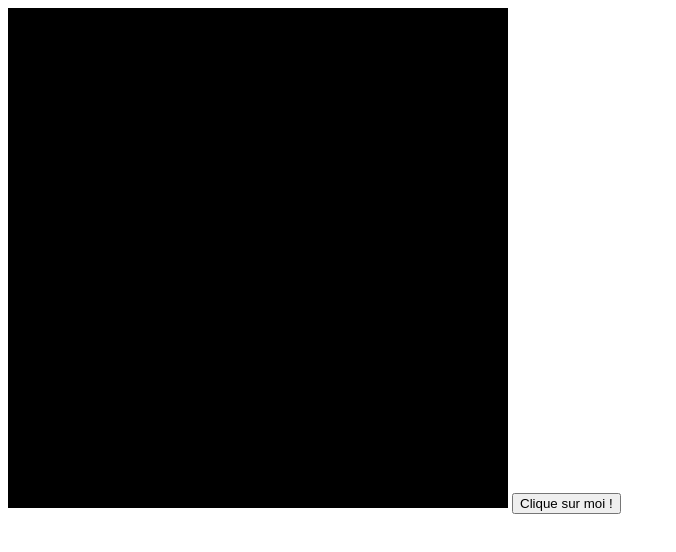
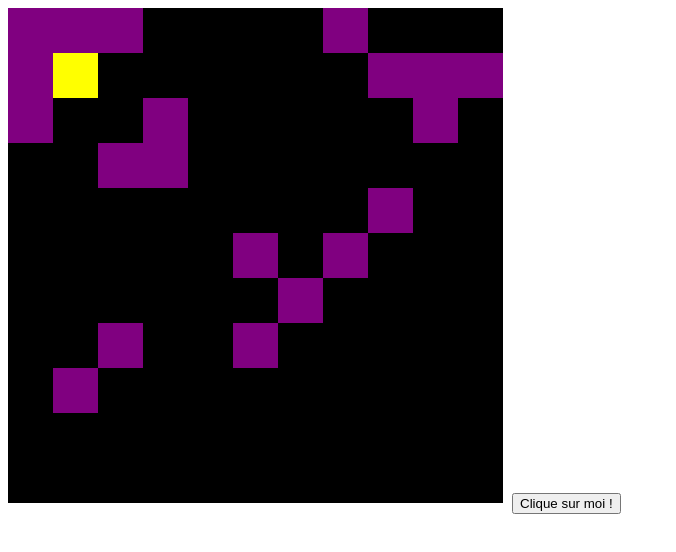
Before and after one commit to Louis-Verbrugge/pacMan-js, a website built with Vite: page index.html in a window 1280 px wide. Shown: the whole page, without its empty margins (0-676 px from the left). Built offline with nearby package versions, Linux system fonts and the light colour scheme.

Commit message:
debut mouvement

```diff
--- a/index.html
+++ b/index.html
@@ -30,8 +30,16 @@
         </div>
     </div>
 
+    <script src="pacMan.js"></script>
+    <script src="page/variable.js"></script>
+
+
+    <script src="src/changeWindows.js"></script>
+    <script src="page/setting/setting.js"></script>
+
+
     <script src="script.js"></script>
-    <script src="src/changeWindows.js"></script>
+
 
 </body>
 </html>
--- /dev/null
+++ b/pacMan.js
@@ -0,0 +1,75 @@
+
+
+class PacMan {
+    constructor(possitionXliste, possitionYliste, vitesseMax) {
+        this.possitionXliste = possitionXliste;
+        this.possitionYliste = possitionYliste;
+
+        this.possitionXpixel = possitionXliste*tailleCaseX;
+        this.possitionYpixel = possitionYliste*tailleCaseY;
+
+        this.vitesseX = 0; // px
+        this.vitesseY = -5;
+        this.direction = "height"
+
+    }
+
+    checkCollision() {
+
+        switch (this.direction) {
+            case "right":
+                if ( plateau[Math.floor((this.possitionYpixel + tailleCaseX/2) / tailleCaseY)][Math.floor((this.possitionXpixel + tailleCaseX) / tailleCaseX)] == 0 ) {
+                    return false;
+                }
+                break;
+
+            case "left":
+                if ( plateau[Math.floor((this.possitionYpixel + tailleCaseX/2) / tailleCaseY)][Math.floor((this.possitionXpixel) / tailleCaseX)] == 0 ) {
+                    return false;
+                }
+                break;
+
+            case "height":
+                if (plateau[Math.floor(this.possitionYpixel / tailleCaseY)][Math.floor((this.possitionXpixel + tailleCaseX/2) / tailleCaseX)] == 0) {
+                    return false;
+                }
+                break;
+
+            case "bottom":
+                if (plateau[Math.floor((this.possitionYpixel + tailleCaseY-1) / tailleCaseY)][Math.floor((this.possitionXpixel + tailleCaseX/2) / tailleCaseX)] == 0) {
+                    return false;
+                }
+                break;
+
+
+        }
+        return true
+    }
+
+    calculBonEmplacement() {
+        if (this.direction == "left" || this.direction == "height") {
+            this.possitionXpixel -= this.vitesseX
+            this.possitionYpixel -= this.vitesseY
+        }
+        this.possitionXpixel = Math.floor(this.possitionXpixel / tailleCaseX) * tailleCaseX
+        this.possitionYpixel = Math.floor(this.possitionYpixel / tailleCaseY) * tailleCaseX
+    }
+
+
+    move() {
+        if (!this.checkCollision()) {
+            this.possitionXpixel += this.vitesseX
+            this.possitionYpixel += this.vitesseY
+            if (this.checkCollision()) {
+                this.calculBonEmplacement();
+            }
+        }
+    }
+
+
+    drawPacMan() {
+        context.fillStyle = "yellow"
+        context.fillRect(this.possitionXpixel, this.possitionYpixel, tailleCaseX, tailleCaseY)
+    }
+
+}
--- /dev/null
+++ b/page/setting/setting.js
@@ -0,0 +1,67 @@
+
+
+
+
+let plateauSetting1 = [
+    [1, 0, 0, 0, 0, 0, 0, 0, 0, 0, 0],
+    [0, 0, 0, 0, 0, 0, 0, 0, 0, 0, 0],
+    [0, 0, 0, 0, 0, 0, 0, 0, 0, 0, 0],
+    [0, 0, 0, 0, 0, 0, 0, 0, 0, 0, 0],
+    [0, 0, 0, 0, 0, 0, 0, 0, 0, 0, 0],
+    [0, 0, 0, 0, 0, 1, 0, 0, 0, 0, 0],
+    [0, 0, 0, 0, 0, 0, 0, 0, 0, 0, 0],
+    [0, 0, 0, 0, 0, 0, 0, 0, 0, 0, 0],
+    [0, 0, 0, 0, 0, 0, 0, 0, 0, 0, 0],
+    [0, 0, 0, 0, 0, 0, 0, 0, 0, 0, 0],
+    [0, 0, 0, 0, 0, 0, 0, 0, 0, 0, 0]
+];
+let plateauSetting2 = [
+    [1, 0, 0, 0, 0, 0, 0, 0, 0, 0, 1],
+    [0, 0, 0, 0, 0, 0, 0, 0, 0, 0, 0],
+    [0, 0, 0, 0, 0, 0, 0, 0, 0, 0, 0],
+    [0, 0, 0, 0, 0, 0, 0, 0, 0, 0, 0],
+    [0, 0, 0, 0, 0, 0, 0, 0, 0, 0, 0],
+    [0, 0, 0, 0, 0, 1, 0, 0, 0, 0, 0],
+    [0, 0, 0, 0, 0, 0, 0, 0, 0, 0, 0],
+    [0, 0, 0, 0, 0, 0, 0, 0, 0, 0, 0],
+    [0, 0, 0, 0, 0, 0, 0, 0, 0, 0, 0],
+    [0, 0, 0, 0, 0, 0, 0, 0, 0, 0, 0],
+    [0, 0, 0, 0, 0, 0, 0, 0, 0, 0, 0]
+];
+let plateauSetting3 = [
+    [1, 0, 0, 0, 0, 0, 0, 0, 0, 0, 1],
+    [0, 0, 0, 0, 0, 0, 0, 0, 0, 0, 0],
+    [0, 0, 0, 0, 0, 0, 0, 0, 0, 0, 0],
+    [0, 0, 0, 0, 0, 0, 0, 0, 0, 0, 0],
+    [0, 0, 0, 0, 0, 0, 0, 0, 0, 0, 0],
+    [0, 0, 0, 0, 0, 1, 0, 0, 0, 0, 0],
+    [0, 0, 0, 0, 0, 0, 0, 0, 0, 0, 0],
+    [0, 0, 0, 0, 0, 0, 0, 0, 0, 0, 0],
+    [0, 0, 0, 0, 0, 0, 0, 0, 0, 0, 0],
+    [0, 0, 0, 0, 0, 0, 0, 0, 0, 0, 0],
+    [1, 0, 0, 0, 0, 0, 0, 0, 0, 0, 0]
+];
+let plateauSetting4 = [
+    [1, 0, 0, 0, 0, 0, 0, 0, 0, 0, 1],
+    [0, 0, 0, 0, 0, 0, 0, 0, 0, 0, 0],
+    [0, 0, 0, 0, 0, 0, 0, 0, 0, 0, 0],
+    [0, 0, 0, 0, 0, 0, 0, 0, 0, 0, 0],
+    [0, 0, 0, 0, 0, 0, 0, 0, 0, 0, 0],
+    [0, 0, 0, 0, 0, 1, 0, 0, 0, 0, 0],
+    [0, 0, 0, 0, 0, 0, 0, 0, 0, 0, 0],
+    [0, 0, 0, 0, 0, 0, 0, 0, 0, 0, 0],
+    [0, 0, 0, 0, 0, 0, 0, 0, 0, 0, 0],
+    [0, 0, 0, 0, 0, 0, 0, 0, 0, 0, 0],
+    [1, 0, 0, 0, 0, 0, 0, 0, 0, 0, 1]
+];
+
+let mapSetting = [plateauSetting1, plateauSetting2, plateauSetting3, plateauSetting4]
+
+
+let mapSettingSelect = document.querySelectorAll(".changementMap img")
+
+for (let i = 0; i < mapSettingSelect.length; i++) {
+    mapSettingSelect[i].addEventListener("click", function() {
+        plateau = mapSetting[i]
+    })
+};
--- /dev/null
+++ b/page/variable.js
@@ -0,0 +1,25 @@
+
+
+let plateau = [
+    [1, 1, 1, 0, 0, 0, 0, 1, 0, 0, 0],
+    [1, 0, 0, 0, 0, 0, 0, 0, 1, 1, 1],
+    [1, 0, 0, 1, 0, 0, 0, 0, 0, 1, 0],
+    [0, 0, 1, 1, 0, 0, 0, 0, 0, 0, 0],
+    [0, 0, 0, 0, 0, 0, 0, 0, 1, 0, 0],
+    [0, 0, 0, 0, 0, 1, 0, 1, 0, 0, 0],
+    [0, 0, 0, 0, 0, 0, 1, 0, 0, 0, 0],
+    [0, 0, 1, 0, 0, 1, 0, 0, 0, 0, 0],
+    [0, 1, 0, 0, 0, 0, 0, 0, 0, 0, 0],
+    [0, 0, 0, 0, 0, 0, 0, 0, 0, 0, 0],
+    [0, 0, 0, 0, 0, 0, 0, 0, 0, 0, 0]
+];
+
+let HEIGHT = 500;
+let WIDTH = 500;
+let tailleCaseX =  Math.round(WIDTH / plateau[0].length);
+let tailleCaseY = Math.round(HEIGHT / plateau.length);
+
+let fpsInterval = 1000 / 60;
+
+let vitesseMax = tailleCaseX/1;
+let pacMan = new PacMan(1, 5, vitesseMax);
--- a/script.js
+++ b/script.js
@@ -1,22 +1,41 @@
 
 let board, context;
-let HEIGHT = 500;
-let WIDTH = 500;
+
+
 
 window.onload = function () {
-
     board = document.getElementById("board")
-
     board.height = HEIGHT;
     board.width = WIDTH;
     context = board.getContext("2d");
 
-    requestAnimationFrame(game);
+    setInterval(main, fpsInterval)
+
 }
 
-function game() {
+
+
+function main() {
     context.clearRect(0, 0, WIDTH, HEIGHT);
-    context.fillStyle = "black";
-    context.fillRect(0, 0, WIDTH, HEIGHT);
-    requestAnimationFrame(game);
+    drawPlateau();
+    pacMan.drawPacMan();
+
+    pacMan.move();
 }
+
+function drawPlateau() {
+    for (let y = 0; y < plateau.length;  y++) {
+        for (let x = 0; x < plateau[0].length; x++) {
+            switch (plateau[y][x]) {
+                case 0:
+                    context.fillStyle = "black"
+                    break;
+                case 1:
+                    context.fillStyle = "purple"
+                    break;
+            }
+            context.fillRect(tailleCaseX*x, tailleCaseY*y, tailleCaseX, tailleCaseY)
+
+        }
+    }
+}
```
Also changed, not shown: package.json (added, +14 -0 lines).
